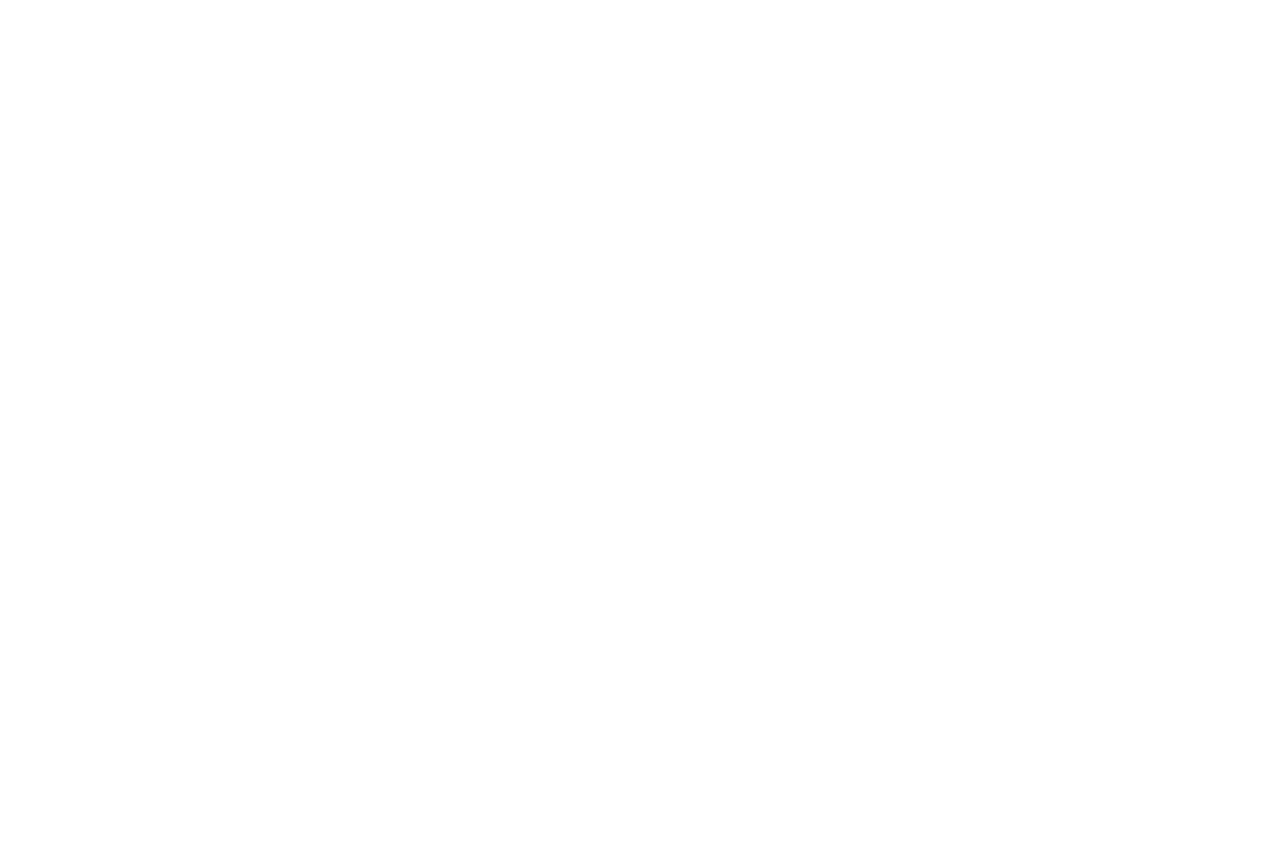
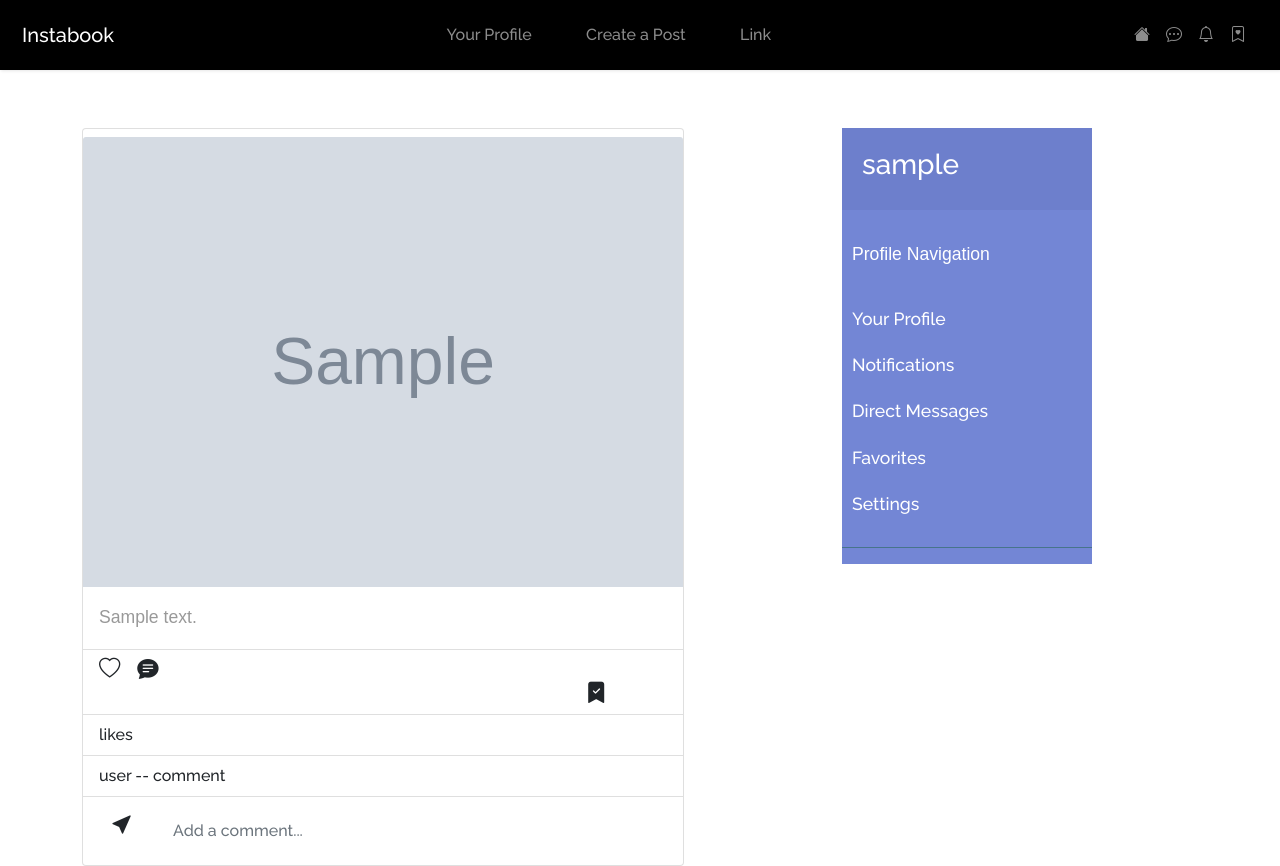
Before and after one commit to Jjbrandon/w6weekendproj, a Flask app: page /profile in a window 1280 px wide. Before the commit the page is empty. Before the commit the page ends 800 px from the top, so only its background shows below. Run offline with Flask 2, Linux system fonts and the light colour scheme; a user stored in the database is signed in; tables that the repository leaves empty hold one stand-in row (values such as "Sample post"); grey boxes marked "Sample" are stand-in pictures; some libraries are stand-ins or nearby versions.

Commit message:
last commit

```diff
--- a/app/post/post_templates/feed.html
+++ b/app/post/post_templates/feed.html
@@ -6,7 +6,7 @@
   <div class="row">
     <div class="col-8">
       <div class="card" style="width: 47vw; margin-top: 7vh;">
-          <h5 class="card-title">{{ post.id }}</h5>
+          <h5 class="card-title">{{ post.user_id_username }}</h5>
           <img class="card-img-top" src="{{ post.image }}" alt="Card image cap">
           <div style="gap: 2vw;" class="card-body">
             <p class="card-text">{{ post.content }}</p>
@@ -35,7 +35,7 @@
     </div>
     {% endfor %}
 
-    <div style="margin-top: 7vh;" class="col">
+    <div style="margin-top: 7vh;" class="col sticky-top">
 
       <div class="sidewrapper">
           <!-- Sidebar  -->
@@ -47,7 +47,7 @@
               <ul class="list-unstyled components">
                   <p>Profile Navigation</p>
                   <li>
-                      <a href="#">Your Profile</a>
+                      <a href="{{ url_for('post.profile') }}">Your Profile</a>
                   </li>
                   <li>
 
--- a/app/post/post_templates/profilepage.html
+++ b/app/post/post_templates/profilepage.html
@@ -0,0 +1,75 @@
+{% extends 'base.html' %}
+
+{% block content %}
+{% for post in posts %}
+<div class="container">
+  <div class="row">
+    <div class="col-8">
+      <div class="card" style="width: 47vw; margin-top: 7vh;">
+          <h5 class="card-title"></h5>
+          <img class="card-img-top" src="{{ post.image }}" alt="Card image cap">
+          <div style="gap: 2vw;" class="card-body">
+            <p class="card-text">{{ post.content }}</p>
+          </div>
+          <ul class="list-group list-group-flush">
+            <li class="list-group-item">
+              <i class="bi bi-heart fa-lg"></i>
+              <i style="margin-left: 1vw;" class="bi bi-chat-text-fill fa-lg"></i>
+              <i style="padding-left: 38vw;" class="bi bi-bookmark-check-fill fa-lg"></i>
+            </li>
+            <li class="list-group-item"> likes</li>
+            <li class="list-group-item">user -- comment</li>
+          </ul>
+          <div class="card-body">
+              <div class="row">
+                  <div class="col-1">
+                      <i style="padding-left: 1vw;" class="bi bi-cursor-fill fa-lg"></i>
+                  </div>
+                  <div class="col">
+                      <input id="addcomment" style="margin-left: 1vw; width: 90%;" type="text" class="form-control" placeholder="Add a comment...">
+                  </div>
+              </div>
+          </div>
+        </div>
+
+    </div>
+    {% endfor %}
+
+    <div style="margin-top: 7vh;" class="col">
+
+      <div class="sidewrapper">
+          <!-- Sidebar  -->
+          <nav id="sidebar">
+              <div class="sidebar-header">
+                  <h3>{{ current_user.username }}</h3>
+              </div>
+
+              <ul class="list-unstyled components">
+                  <p>Profile Navigation</p>
+                  <li>
+                      <a href="#">Your Profile</a>
+                  </li>
+                  <li>
+
+                  </li>
+                  <li>
+                      <a href="#">Notifications</a>
+                  </li>
+                  <li>
+                      <a href="#">Direct Messages</a>
+                  </li>
+                  <li>
+                      <a href="#">Favorites</a>
+                  </li>
+                  <li>
+                      <a href="#">Settings</a>
+                  </li>
+              </ul>
+
+
+          </nav>
+      </div>
+    </div>
+  </div>
+</div>
+{% endblock content %}
--- a/app/templates/nav.html
+++ b/app/templates/nav.html
@@ -16,7 +16,7 @@
 
         <!-- Link -->
         <li style="margin-right: 3vw;" class="nav-item">
-          <a class="nav-link" href="#">Your Profile</a>
+          <a class="nav-link" href="{{ url_for('post.profile') }}">Your Profile</a>
         </li>
         <li  style="margin-right: 3vw;" class="nav-item">
             <a class="nav-link" href="{{ url_for('post.add_post') }}">Create a Post</a>
@@ -29,7 +29,7 @@
       <!-- Icons -->
       <ul class="navbar-nav d-flex flex-row me-1">
         <li class="nav-item me-3 me-lg-0">
-            <a class="nav-link" href="#"><i class="bi bi-house-fill"></i></a>
+            <a class="nav-link" href="{{ url_for('post.feedHome') }}"><i class="bi bi-house-fill"></i></a>
           </li>
         <li class="nav-item me-3 me-lg-0">
             <a class="nav-link" href="#"><i class="bi bi-chat-dots"></i></a>
```
